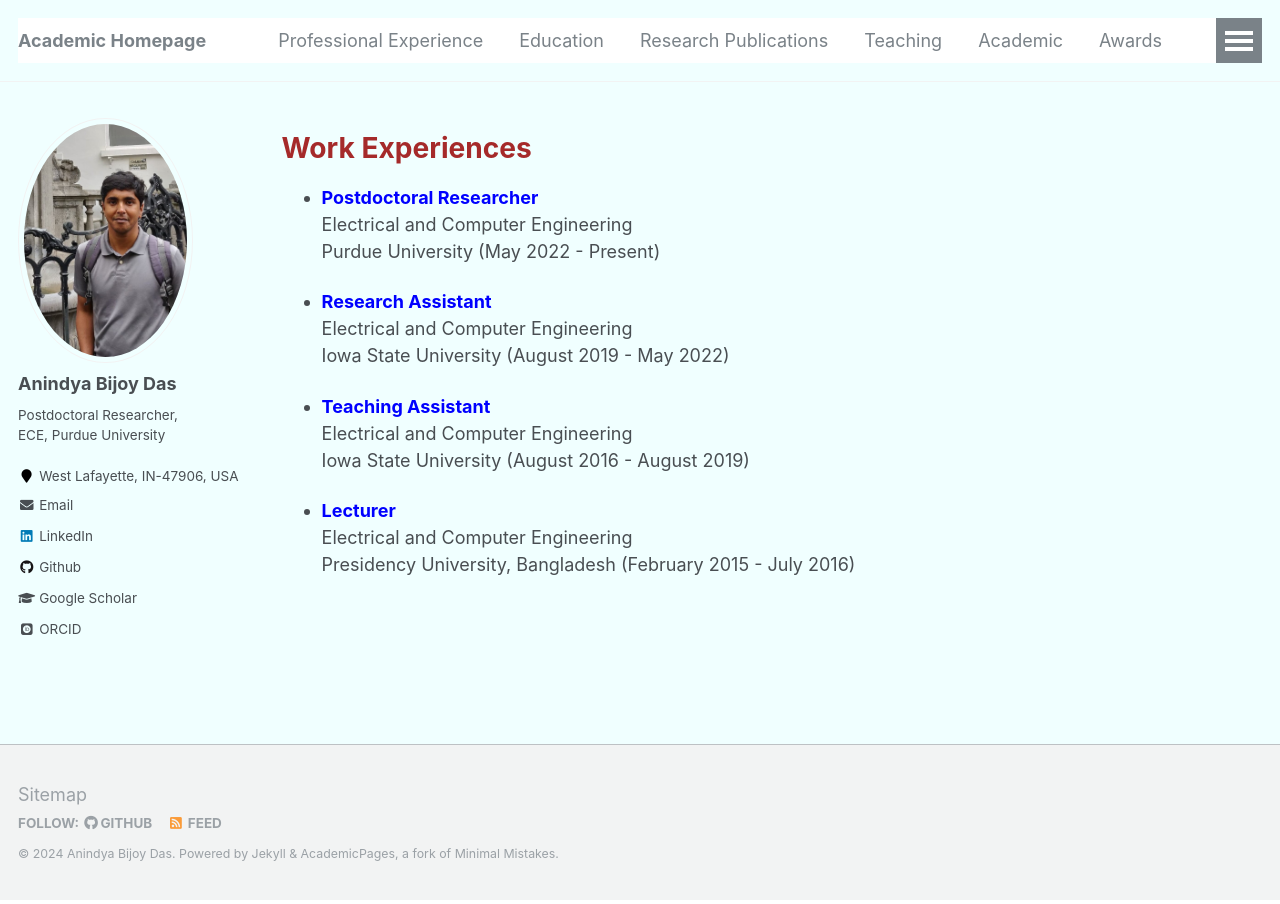
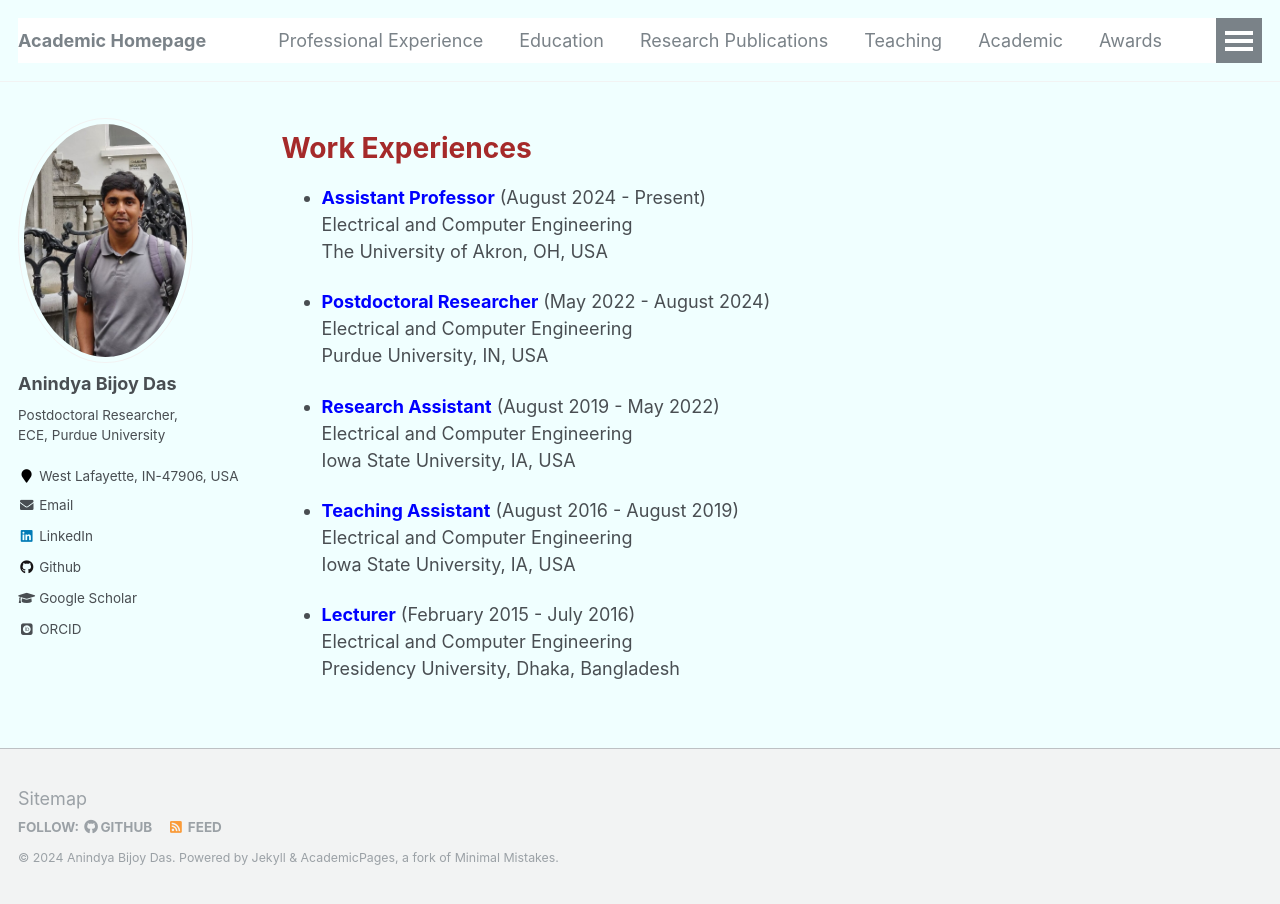
Before and after one commit to anindyabijoydas/portfolio, a Jekyll site: the page built from _pages/experience.md, in a window 1280 px wide. Built offline with Jekyll 4.4.1, drawn with Linux system fonts in a browser that asks for light colours; some web fonts are replaced.

Commit message:
Update experience.md

```diff
--- a/_pages/experience.md
+++ b/_pages/experience.md
@@ -14,10 +14,12 @@ redirect_from:
 
 <span style="color:brown">**Work Experiences**</span>
 ======
-* <span style="color:blue">**Postdoctoral Researcher**</span> <br/> Electrical and Computer Engineering <br/> Purdue University (May 2022 - Present)
+* <span style="color:blue">**Assistant Professor**</span> (August 2024 - Present) <br/> Electrical and Computer Engineering <br/> The University of Akron, OH, USA
 
-* <span style="color:blue">**Research Assistant**</span> <br/> Electrical and Computer Engineering <br/> Iowa State University (August 2019 - May 2022)
+* <span style="color:blue">**Postdoctoral Researcher**</span> (May 2022 - August 2024) <br/> Electrical and Computer Engineering <br/> Purdue University, IN, USA
 
-* <span style="color:blue">**Teaching Assistant**</span> <br/> Electrical and Computer Engineering <br/> Iowa State University (August 2016 - August 2019)
+* <span style="color:blue">**Research Assistant**</span> (August 2019 - May 2022) <br/> Electrical and Computer Engineering <br/> Iowa State University, IA, USA
 
-* <span style="color:blue">**Lecturer**</span> <br/> Electrical and Computer Engineering <br/> Presidency University, Bangladesh (February 2015 - July 2016)
+* <span style="color:blue">**Teaching Assistant**</span> (August 2016 - August 2019) <br/> Electrical and Computer Engineering <br/> Iowa State University, IA, USA
+
+* <span style="color:blue">**Lecturer**</span> (February 2015 - July 2016) <br/> Electrical and Computer Engineering <br/> Presidency University, Dhaka, Bangladesh
```
